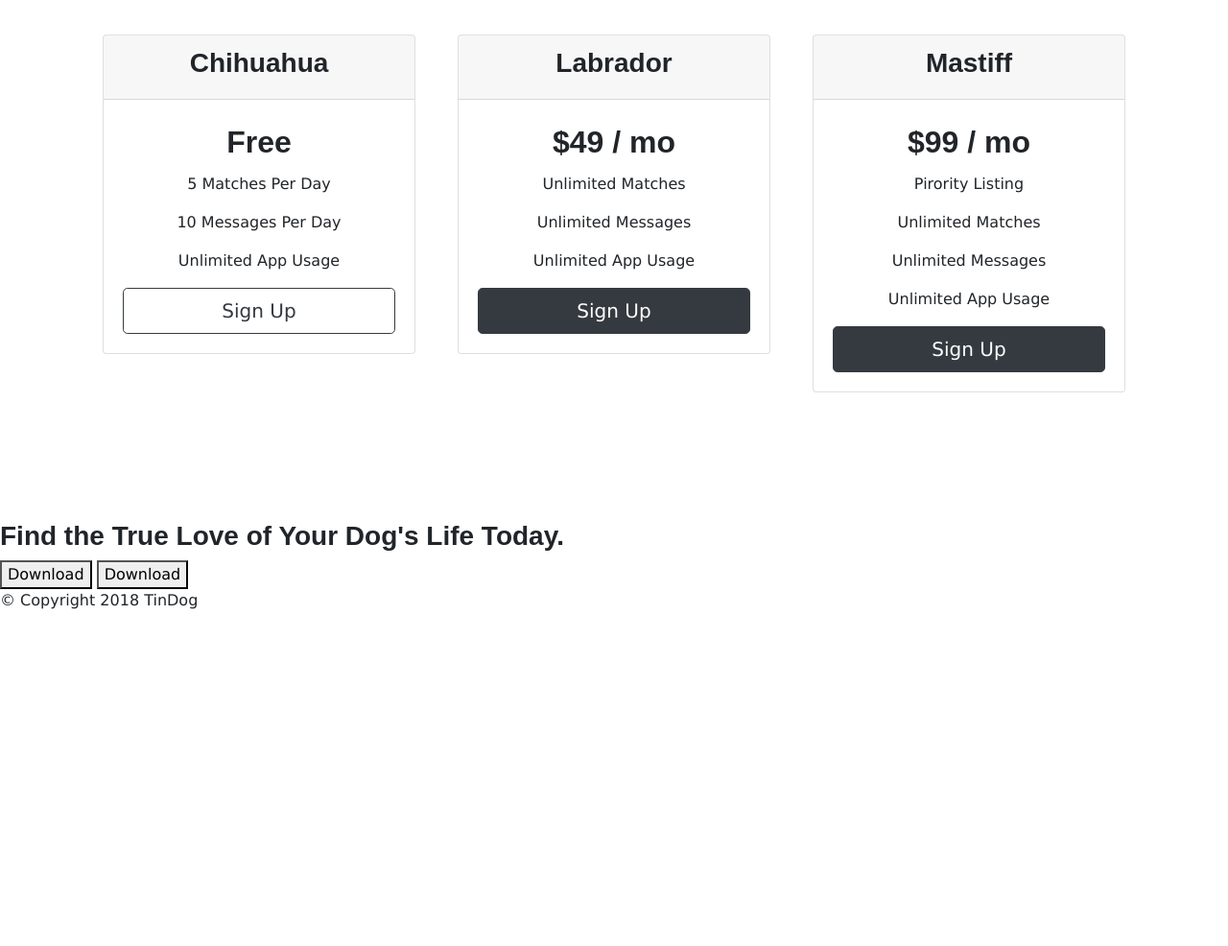
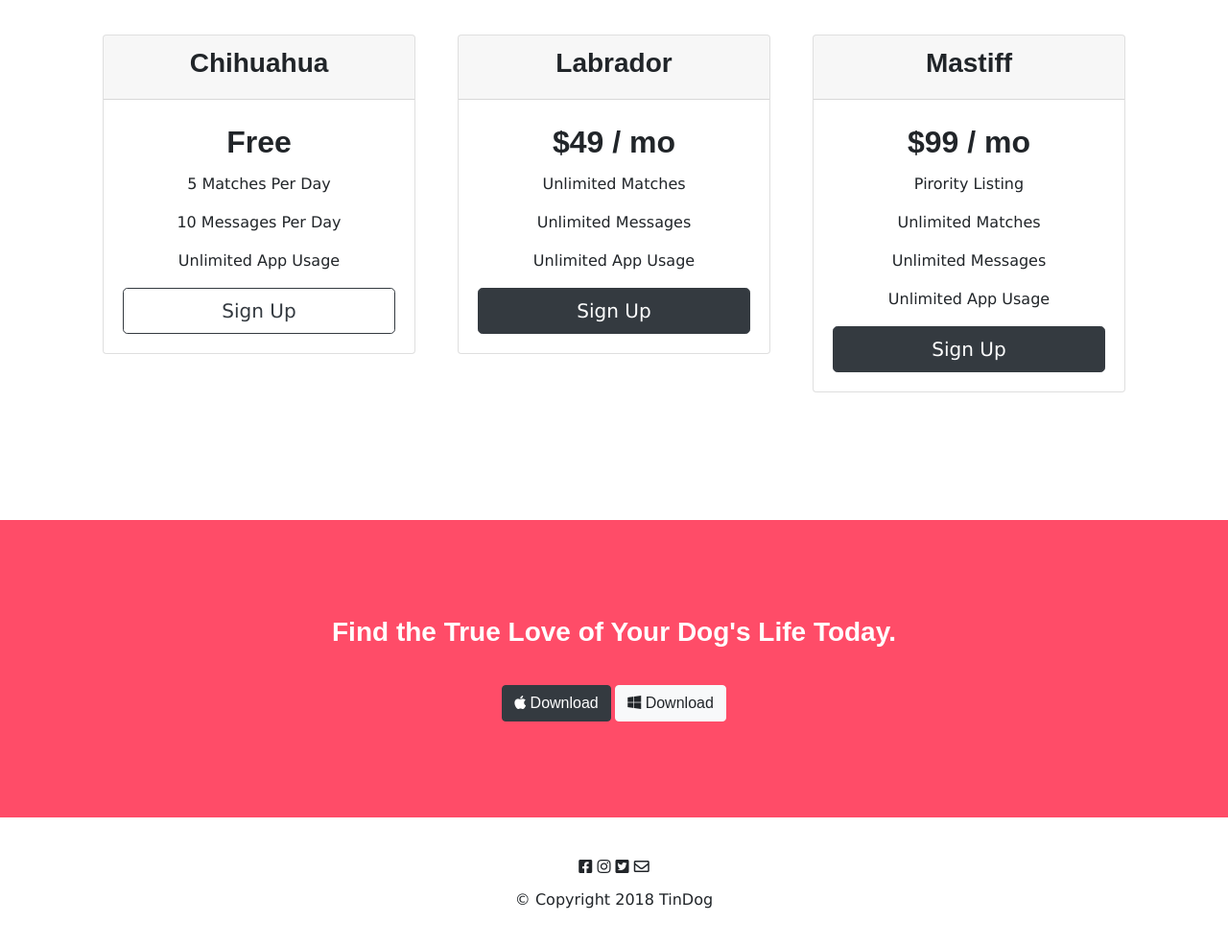
Before and after one commit to deykpe/Bootstrap_Tindog, a plain HTML site: page index.html in a window 1280 px wide. Shown: the part 1918-2904 px from the top of the page at 96% size. Before the commit the page ends 2572 px from the top, so only its background shows below. Drawn offline with nearby package versions, Linux system fonts and the light colour scheme.

Commit message:
styling more on last section

```diff
--- a/css/styles.css
+++ b/css/styles.css
@@ -130,3 +130,29 @@ h3 {
     transform: rotate(0);
   }
 }
+
+/* cta */
+
+#cta {
+  background-color: #ff4c68;
+  text-align: center;
+  padding: 100px;
+  font-family: sans-serif;
+  color: #fff;
+}
+
+.cta-h3 {
+  padding-bottom: 30px;
+}
+
+/* footer */
+
+#footer {
+  text-align: center;
+  padding: 40px;
+}
+
+.copyright {
+  padding: 10px 0px 0px;
+  margin: auto;
+}
--- a/index.html
+++ b/index.html
@@ -213,9 +213,9 @@
 
     <section id="cta">
 
-        <h3>Find the True Love of Your Dog's Life Today.</h3>
-        <button type="button">Download</button>
-        <button type="button">Download</button>
+        <h3 class="cta-h3">Find the True Love of Your Dog's Life Today.</h3>
+        <button class="btn btn-md btn-dark" type="button"> <i class="fab fa-apple"></i> Download</button>
+        <button class="btn btn-md btn-light" type="button"><i class="fab fa-windows"></i> Download</button>
 
     </section>
 
@@ -223,8 +223,11 @@
     <!-- Footer -->
 
     <footer id="footer">
-
-        <p>© Copyright 2018 TinDog</p>
+        <i class="fab fa-facebook-square"></i>
+        <i class="fab fa-instagram"></i>
+        <i class="fab fa-twitter-square"></i>
+        <i class="far fa-envelope"></i>
+        <p class="copyright">© Copyright 2018 TinDog</p>
 
     </footer>
 
```
